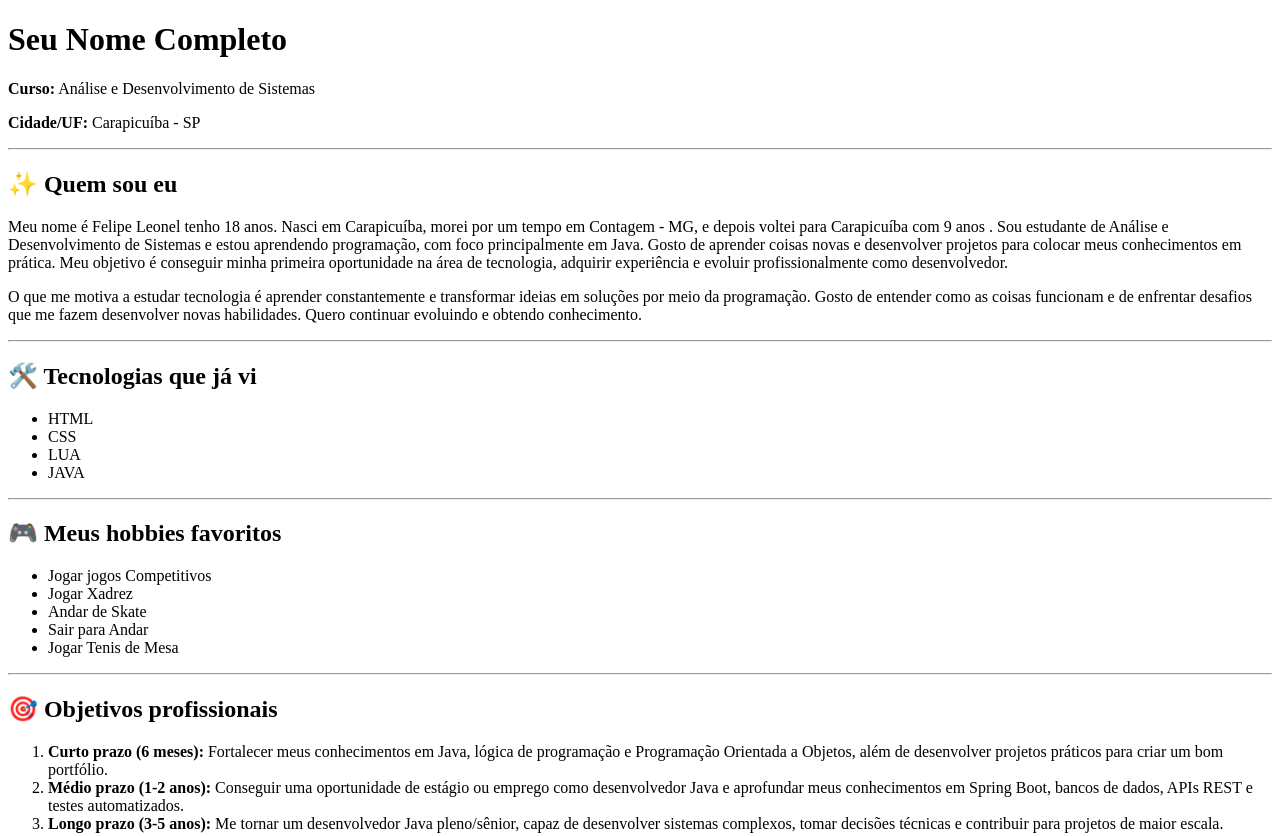
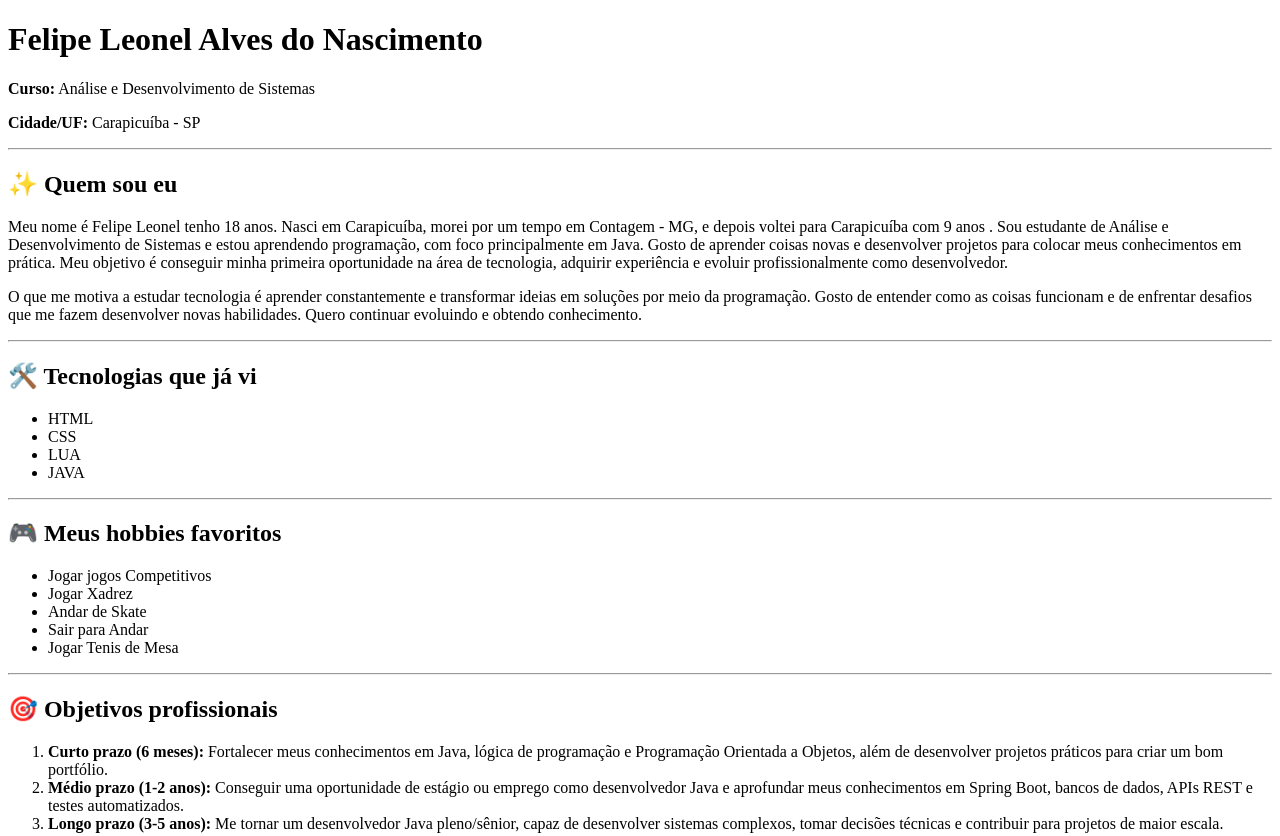
Before and after one commit to FelipeLeonelAlvesDoNascimento/Desenvolvimento-Web, a plain HTML site: page VisitCard/index.html in a window 1280 px wide. Shown: the top 836 px of the page. Drawn offline with Linux system fonts and the light colour scheme.

Commit message:
Update index.html

```diff
--- a/VisitCard/index.html
+++ b/VisitCard/index.html
@@ -10,7 +10,7 @@
 
         <body>
 
-            <h1>Seu Nome Completo</h1>
+            <h1>Felipe Leonel Alves do Nascimento</h1>
             <p><strong>Curso:</strong> Análise e Desenvolvimento de Sistemas </p>
             <p><strong>Cidade/UF:</strong> Carapicuíba - SP </p>
 
```
